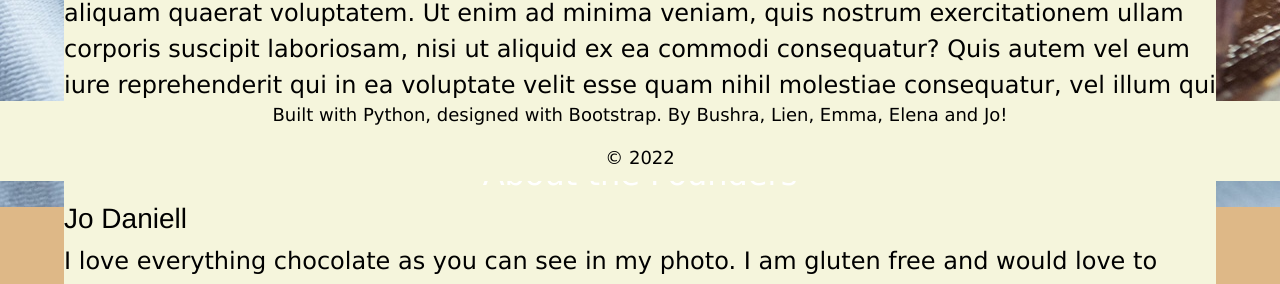
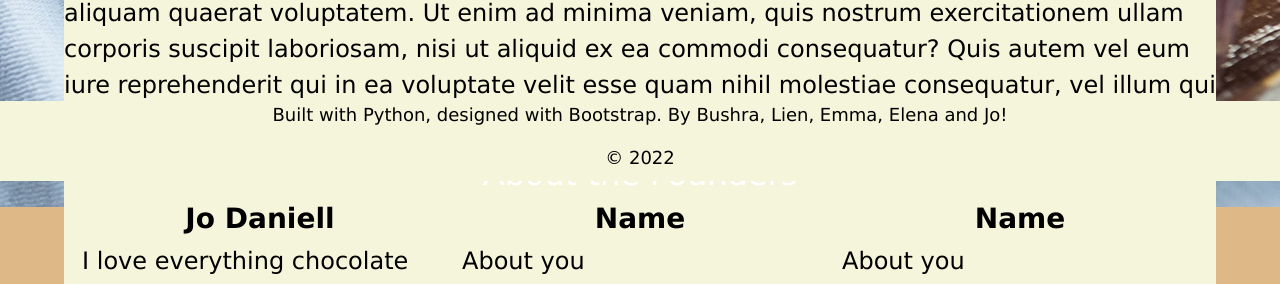
Before and after one commit to jocode678/Bakeries, a Flask app: page /aboutus in a window 1280 px wide. Shown: the part 619-903 px from the top of the page. Run offline with Flask 2, Linux system fonts and the light colour scheme.

Commit message:
about us page and styling

```diff
--- a/cakemeapp/application/static/styles.css
+++ b/cakemeapp/application/static/styles.css
@@ -25,6 +25,13 @@ h1, h2 {
   font-family: verdana;
   color: white;
   text-align: center;
+}
+
+h3 {
+  font-family: verdana;
+  color: black;
+  text-align: center;
+  font-weight: bold;
 }
 
 /* Footer Styles*/
@@ -69,6 +76,19 @@ h1, h2 {
   background-image: url(images/AboutUsImage.jpeg);
   width: 300px;
   height: 200px;
+  background-position: center;
+  background-repeat: no-repeat;
+  background-size: cover;
+  margin-left: auto;
+  margin-right: auto;
+  display: block;
+  border: 4px solid transparent;
+  border-image: url(border.png) 30 round;
+  border-color: white;
+}
+
+.founders-image{
+  width: 250px;
   background-position: center;
   background-repeat: no-repeat;
   background-size: cover;
--- a/cakemeapp/application/templates/aboutus.html
+++ b/cakemeapp/application/templates/aboutus.html
@@ -8,7 +8,7 @@
   <script src="https://cdn.jsdelivr.net/npm/bootstrap@5.1.3/dist/js/bootstrap.bundle.min.js"
     integrity="sha384-ka7Sk0Gln4gmtz2MlQnikT1wXgYsOg+OMhuP+IlRH9sENBO0LRn5q+8nbTov4+1p"
     crossorigin="anonymous"></script>
-  <link rel="stylesheet" href="/cakemeapp/application/static/styles.css" />
+  <link rel="stylesheet" href="/static/styles.css" />
   <title>About Us</title>
 </head>
 
@@ -67,7 +67,7 @@
   <section class="about-us-main-container">
     <div class="about-us">
       <div class="about-us-info">
-        <img class="about-us-image" src="/cakemeapp/application/static/images/AboutUsImage.jpeg" alt="Birthday cake">
+        <img class="about-us-image" src="/static/images/AboutUsImage.jpeg" alt="Birthday cake">
       <h2>About Us</h2>
       <p>"Sed ut perspiciatis unde omnis iste natus error sit voluptatem accusantium doloremque laudantium, totam rem aperiam,
       eaque ipsa quae ab illo inventore veritatis et quasi architecto beatae vitae dicta sunt explicabo. Nemo enim ipsam
@@ -79,44 +79,62 @@
       veniam, quis nostrum exercitationem ullam corporis suscipit laboriosam, nisi ut aliquid ex ea commodi consequatur? Quis
       autem vel eum iure reprehenderit qui in ea voluptate velit esse quam nihil molestiae consequatur, vel illum qui dolorem
       eum fugiat quo voluptas nulla pariatur?"</p>
-        <h2>About the Founders</h2>
-        <h3>Jo Daniell</h3>
-        <p>I love everything chocolate as you can see in my photo. I am gluten free and would love to have a website where I can easily search for local bakeries which cater to gluten free!</p>
-        <img src="/static/images/jo_photo.jpg" alt="Jo and chocolate cake">
+
       </div>
     </div>
   </section>
   <!-- <div>
 
+  </div> -->
 
-  </div> -->
-  <!--./About Us Container Ends-->
+<!--About The Founder Section-->
+  <section class="about-us">
+    <div>
+      <div class="container">
+        <div class="row">
+          <div class="col">
+            <h2>About the Founders</h2>
+          </div>
+        </div>
+        <div class="row">
+          <div class="col">
+            <h3>Jo Daniell</h3>
+            <p>I love everything chocolate as you can see in my photo. I am gluten free and would love to have a website where I can easily search for local bakeries which cater to gluten free!</p>
+            <img class="founders-image" src="/static/images/jo_photo.jpg" alt="Jo and chocolate cake">
+          </div>
+          <div class="col">
+            <h3>Name</h3>
+            <p>About you</p>
+            <img class="founders-image" src="/static/images/AboutUsImage.jpeg" alt="Describe image">
+          </div>
+          <div class="col">
+            <h3>Name</h3>
+            <p>About you</p>
+            <img class="founders-image" src="/static/images/AboutUsImage.jpeg" alt="Describe image">
+          </div>
+        </div>
+        <div class="row">
+          <div class="col">
+            <h3>Name</h3>
+            <p>About you</p>
+            <img class="founders-image" src="/static/images/AboutUsImage.jpeg" alt="Describe image">
+          </div>
+          <div class="col">
+            <h3>Name</h3>
+            <p>About you</p>
+            <img class="founders-image" src="/static/images/AboutUsImage.jpeg" alt="Describe image">
+          </div>
+        </div>
+      </div>
+    </div>
+  </section>
 
-  <!-- <div>
-      <table class="table table-striped">
-        <th>
-          <tr>
-            <th scope="col">ID</th>
-            <th scope="col">Bakery</th>
-            <th scope="col">Address</th>
-            <th scope="col">Opening Times</th>
-          </tr>
-        </th>
-        <tbody>
-          <p>Insert map of bakeries in this page</p>
-          {% for bakery in bakeries %}
-          <tr>
-            <th scope="row">{{bakery.id}}</th>
-            <td>{{bakery.shop_name}}</td>
-            <td>{{bakery.address_ref}}</td>
-            <td>{{bakery.opening_times}}</td>
-          </tr>
-          {% endfor %}
-        </tbody>
-      </table>
-      <br />
-      {{ message }}
-    </div> -->
+
+
+        <p>I love everything chocolate as you can see in my photo. I am gluten free and would love to have a website where I can easily search for local bakeries which cater to gluten free!</p>
+
+
+
 
   <!-- Option 1: Bootstrap Bundle with Popper -->
   <script src="https://cdn.jsdelivr.net/npm/bootstrap@5.1.3/dist/js/bootstrap.bundle.min.js"
```
